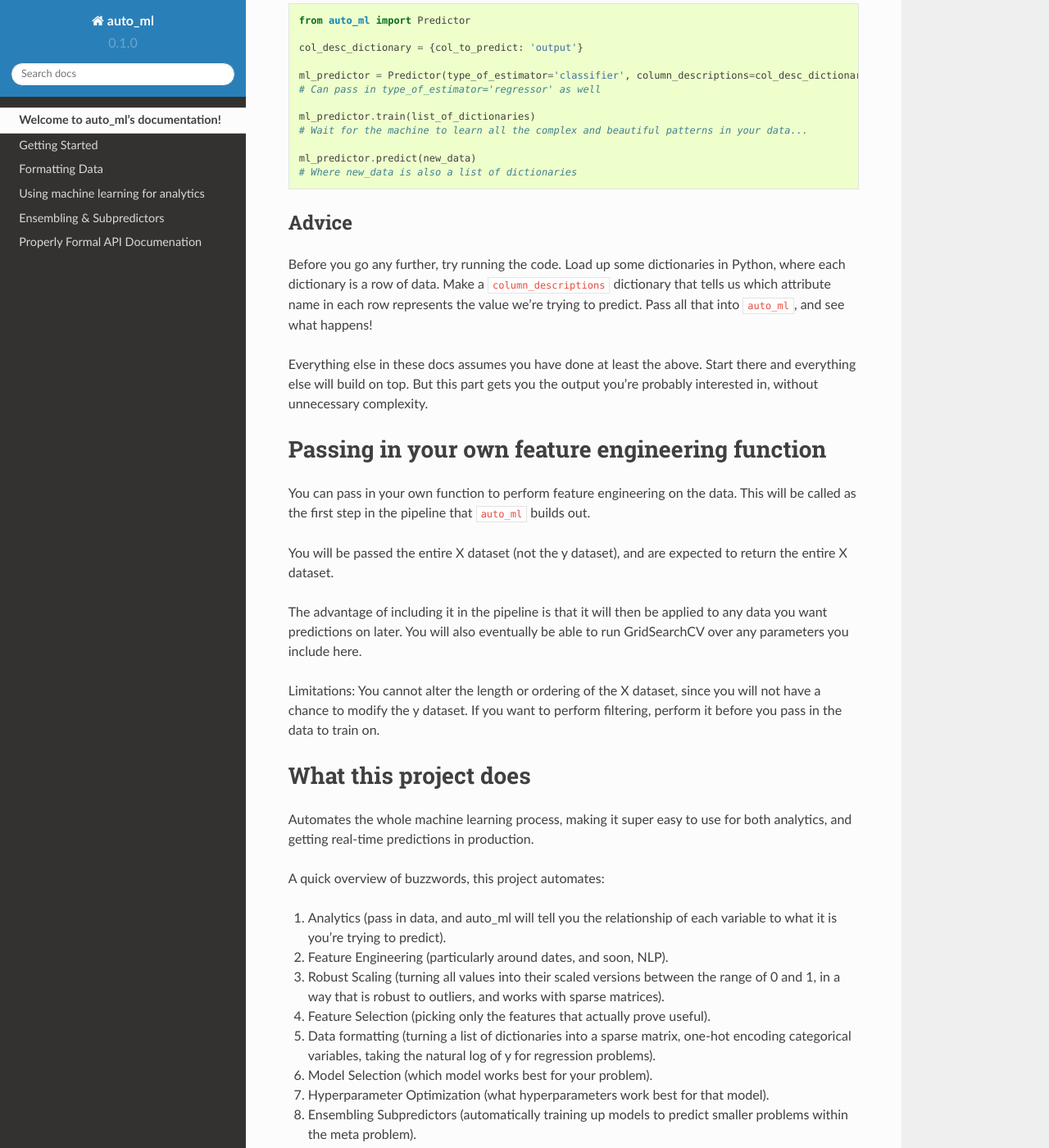
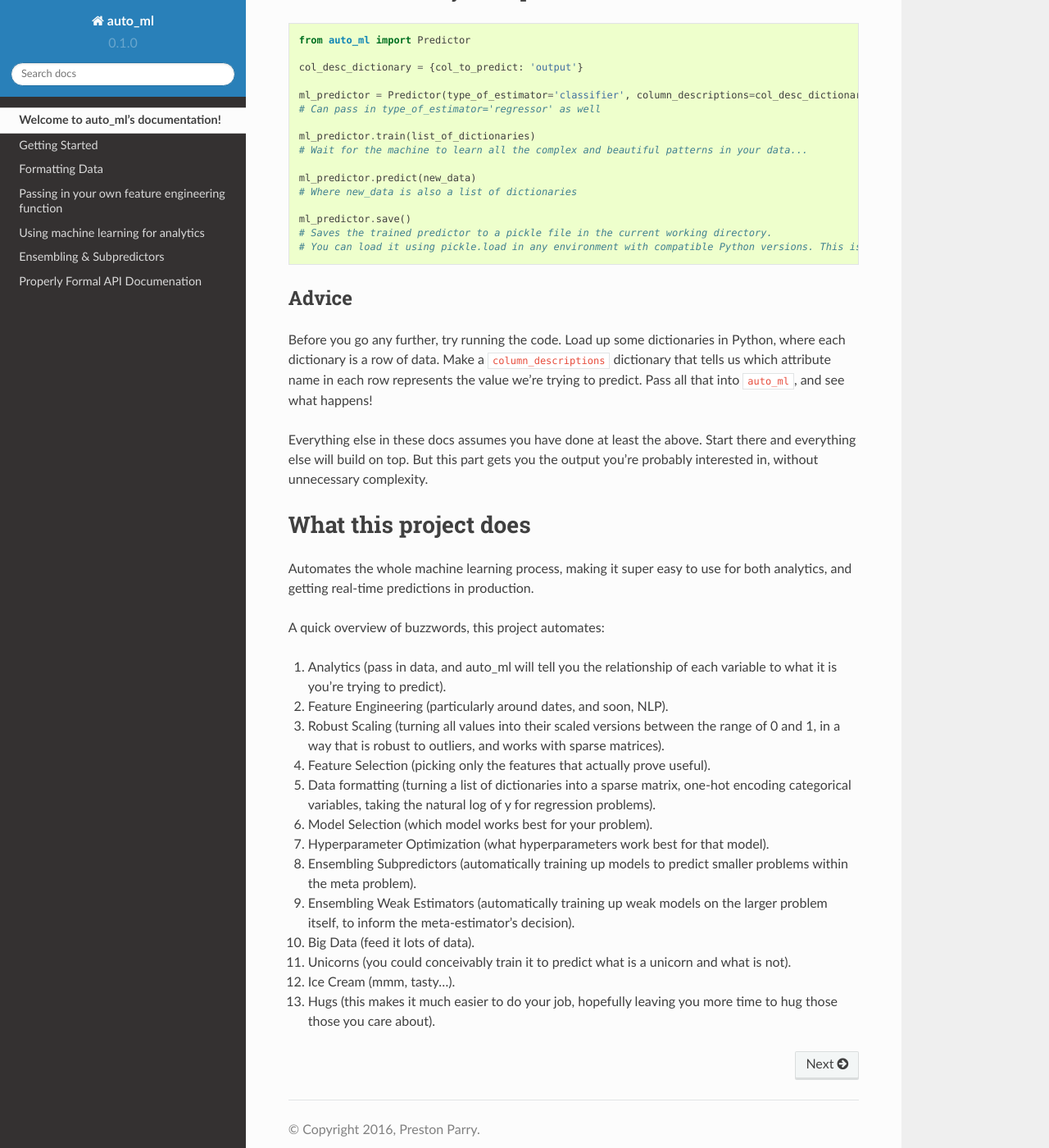
Before and after one commit to ClimbsRocks/auto_ml, a Sphinx documentation site: the page built from docs/source/index.rst, in a window 1280 px wide and 1400 px high, scrolled down 1211 px. Shown: the whole window at 82% size. Built offline with Sphinx 7.4.7 and the Read the Docs theme 2.0.0, drawn with Linux system fonts in a browser that asks for light colours; some of the changed text lies outside the part shown.

Commit message:
adds example for save, and moves around inputting your own function

```diff
--- a/docs/source/index.rst
+++ b/docs/source/index.rst
@@ -42,25 +42,16 @@ Core Functionality Example
   ml_predictor.predict(new_data)
   # Where new_data is also a list of dictionaries
 
+  ml_predictor.save()
+  # Saves the trained predictor to a pickle file in the current working directory.
+  # You can load it using pickle.load in any environment with compatible Python versions. This is what you'll want to use for easily transferring from research into production!
+
 Advice
 ------
 
 Before you go any further, try running the code. Load up some dictionaries in Python, where each dictionary is a row of data. Make a ``column_descriptions`` dictionary that tells us which attribute name in each row represents the value we're trying to predict. Pass all that into ``auto_ml``, and see what happens!
 
 Everything else in these docs assumes you have done at least the above. Start there and everything else will build on top. But this part gets you the output you're probably interested in, without unnecessary complexity.
-
-
-Passing in your own feature engineering function
-=================================================
-
-You can pass in your own function to perform feature engineering on the data. This will be called as the first step in the pipeline that ``auto_ml`` builds out.
-
-You will be passed the entire X dataset (not the y dataset), and are expected to return the entire X dataset.
-
-The advantage of including it in the pipeline is that it will then be applied to any data you want predictions on later. You will also eventually be able to run GridSearchCV over any parameters you include here.
-
-Limitations:
-You cannot alter the length or ordering of the X dataset, since you will not have a chance to modify the y dataset. If you want to perform filtering, perform it before you pass in the data to train on.
 
 
 
```
Also changed, not shown: docs/source/formatting_data.rst (+13 -0 lines).
